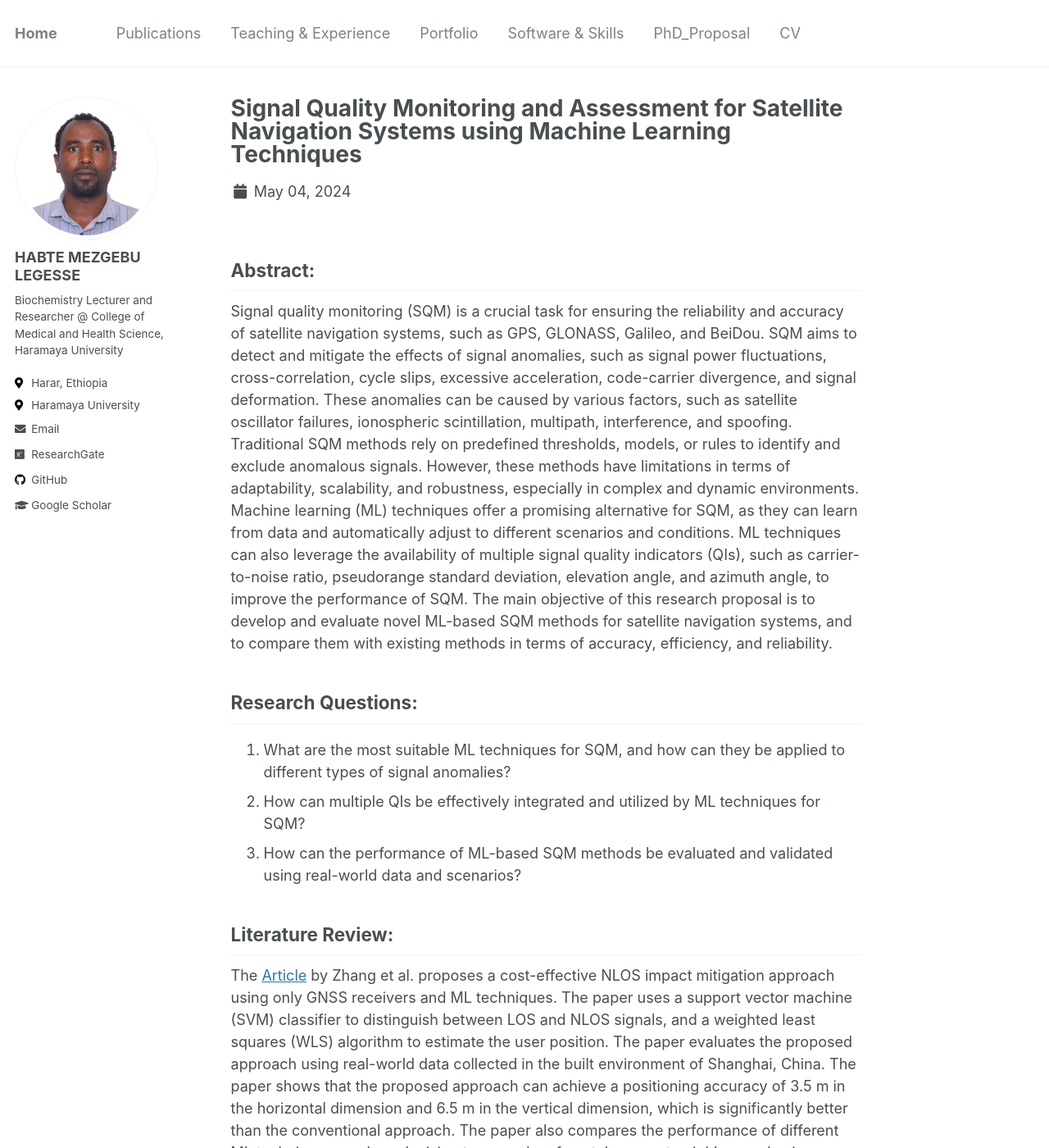
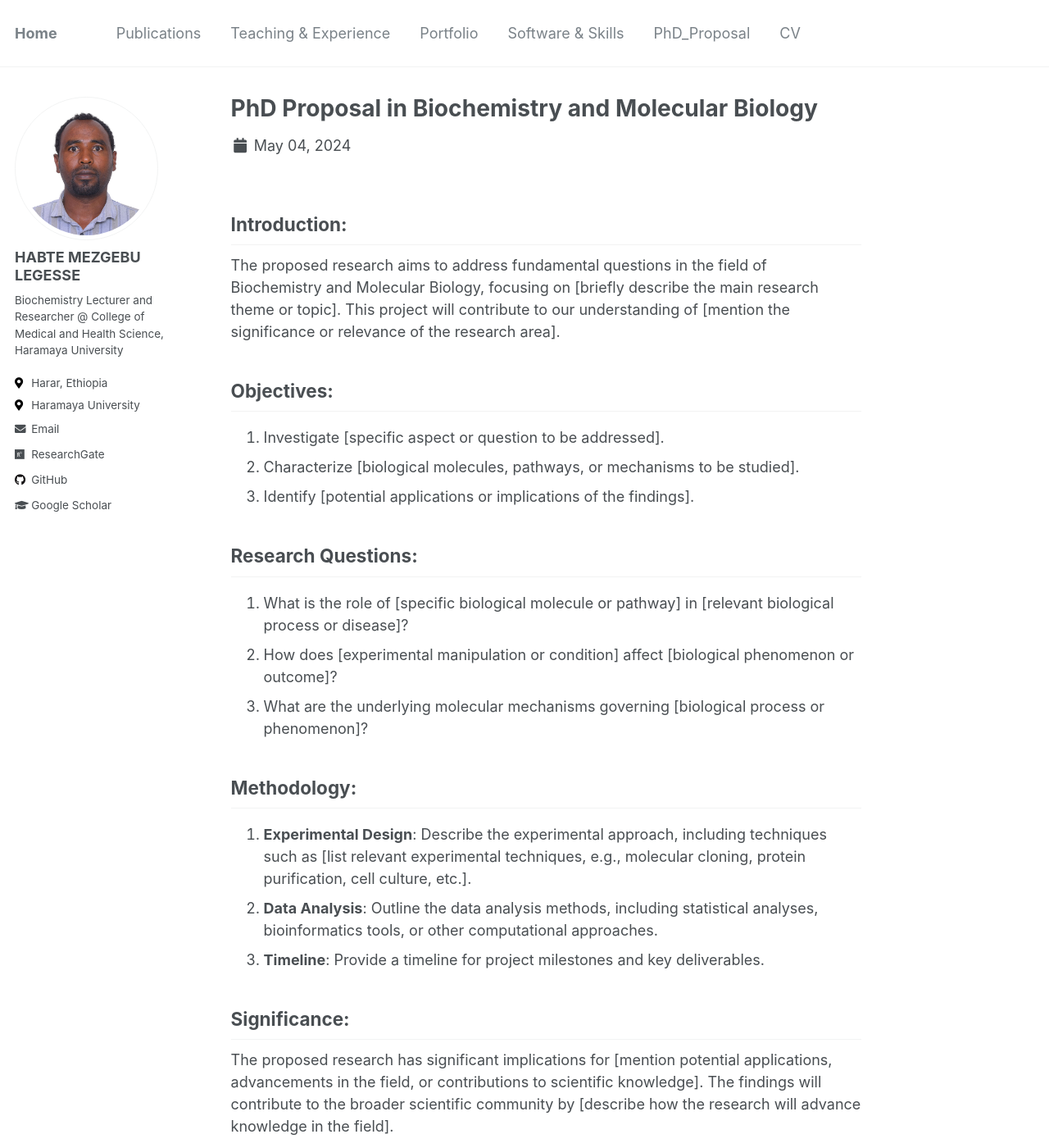
Before and after one commit to mezgebulegese/mezgebulegese.github.io, a Jekyll site: the page built from _PhD/PhDProposal01.md, in a window 1280 px wide and 1400 px high. Shown: the whole window at 82% size. Built offline with Jekyll 4.4.1, drawn with Linux system fonts in a browser that asks for light colours; some of the changed text lies outside the part shown.

Commit message:
Update PhDProposal01.md

```diff
--- a/_PhD/PhDProposal01.md
+++ b/_PhD/PhDProposal01.md
@@ -1,37 +1,47 @@
 ---
-title: "Signal Quality Monitoring and Assessment for Satellite Navigation Systems using Machine Learning Techniques"
+title: "PhD Proposal in Biochemistry and Molecular Biology"
 collection: PhD
 permalink: /PhD/PhDProposal01
-excerpt: 'This is a reseach proposal in accordance with my application to join **The Aerospace Information Research Institute, Chinese Academy of Science**'
+excerpt: "A proposal for a PhD research project in Biochemistry and Molecular Biology."
+
 ---
 
-## Abstract:
+## Introduction:
 
- Signal quality monitoring (SQM) is a crucial task for ensuring the reliability and accuracy of satellite navigation systems, such as GPS, GLONASS, Galileo, and BeiDou. SQM aims to detect and mitigate the effects of signal anomalies, such as signal power fluctuations, cross-correlation, cycle slips, excessive acceleration, code-carrier divergence, and signal deformation. These anomalies can be caused by various factors, such as satellite oscillator failures, ionospheric scintillation, multipath, interference, and spoofing. Traditional SQM methods rely on predefined thresholds, models, or rules to identify and exclude anomalous signals. However, these methods have limitations in terms of adaptability, scalability, and robustness, especially in complex and dynamic environments. Machine learning (ML) techniques offer a promising alternative for SQM, as they can learn from data and automatically adjust to different scenarios and conditions. ML techniques can also leverage the availability of multiple signal quality indicators (QIs), such as carrier-to-noise ratio, pseudorange standard deviation, elevation angle, and azimuth angle, to improve the performance of SQM. The main objective of this research proposal is to develop and evaluate novel ML-based SQM methods for satellite navigation systems, and to compare them with existing methods in terms of accuracy, efficiency, and reliability.
+The proposed research aims to address fundamental questions in the field of Biochemistry and Molecular Biology, focusing on [briefly describe the main research theme or topic]. This project will contribute to our understanding of [mention the significance or relevance of the research area].
 
+## Objectives:
+
+1. Investigate [specific aspect or question to be addressed].
+2. Characterize [biological molecules, pathways, or mechanisms to be studied].
+3. Identify [potential applications or implications of the findings].
 
 ## Research Questions:
 
-   1. What are the most suitable ML techniques for SQM, and how can they be applied to different types of signal anomalies?
-   2. How can multiple QIs be effectively integrated and utilized by ML techniques for SQM?
-   3. How can the performance of ML-based SQM methods be evaluated and validated using real-world data and scenarios?
-
-
-## Literature Review:
-
-The [Article](https://satellite-navigation.springeropen.com/articles/10.1186/s43020-023-00101-w) by Zhang et al. proposes a cost-effective NLOS impact mitigation approach using only GNSS receivers and ML techniques. The paper uses a support vector machine (SVM) classifier to distinguish between LOS and NLOS signals, and a weighted least squares (WLS) algorithm to estimate the user position. The paper evaluates the proposed approach using real-world data collected in the built environment of Shanghai, China. The paper shows that the proposed approach can achieve a positioning accuracy of 3.5 m in the horizontal dimension and 6.5 m in the vertical dimension, which is significantly better than the conventional approach. The paper also compares the performance of different ML techniques, such as decision tree, random forest, k-nearest neighbor, and naive Bayes, and finds that SVM has the best performance for SQM. The paper contributes to the literature by providing a novel and effective solution for NLOS impact mitigation using only GNSS receivers and ML techniques, and by conducting a comprehensive and comparative experiment in the built environment.
-A[Book](https://ieeexplore.ieee.org/document/9305069) titled as GNSS Signal Quality Monitoring provides a comprehensive and authoritative reference on the topic of SQM. This book explains the importance, requirements, and current systems of SQM, and summarizes the SQM algorithms and methods for six parameters: signal power, cross-correlation, cycle slips, excessive acceleration, code-carrier divergence, and signal deformation. The book also provides examples and case studies of SQM applications in various domains, such as aviation, maritime, land, and space. The book contributes to the literature by providing a systematic and in-depth overview of the theory and practice of SQM, and by covering the latest developments and challenges in the field.
-
+1. What is the role of [specific biological molecule or pathway] in [relevant biological process or disease]?
+2. How does [experimental manipulation or condition] affect [biological phenomenon or outcome]?
+3. What are the underlying molecular mechanisms governing [biological process or phenomenon]?
 
 ## Methodology:
 
-  **1**. Collect an extensive datasets of GNSS signals from GNSS data centers, international GNSS service Providers, GNSS Recievers and other data sources.
-  **2**. Preprocess the collected data and perform an extensive analysis. Do an indepth study of existing SQM models and try to design a new model that can outperform the existing one.
-  **3**. Have done an indepth research in analysing the collected data, existing models and design a new model, perform an extensive feture engineering on the collected data to fit the designed model.
-  **4**. Model training and testing
-  **5**. Performance evaluations and Reworks.
+1. **Experimental Design**: Describe the experimental approach, including techniques such as [list relevant experimental techniques, e.g., molecular cloning, protein purification, cell culture, etc.].
+2. **Data Analysis**: Outline the data analysis methods, including statistical analyses, bioinformatics tools, or other computational approaches.
+3. **Timeline**: Provide a timeline for project milestones and key deliverables.
+
+## Significance:
+
+The proposed research has significant implications for [mention potential applications, advancements in the field, or contributions to scientific knowledge]. The findings will contribute to the broader scientific community by [describe how the research will advance knowledge in the field].
 
 ## Expected Outcomes:
-  1.  Developing novel and effective ML-based SQM methods for satellite navigation systems, and  demonstrating their advantages over existing methods.
-  2.  Enhancing the reliability and accuracy of satellite navigation systems, and improving the user experience and satisfaction.
-  3.  Providing valuable insights and recommendations for future research and development in SQM and ML techniques.
+
+1. Publication of research findings in peer-reviewed journals.
+2. Presentation of results at national and international conferences.
+3. Contribution to the development of novel therapeutic strategies or biotechnological applications.
+
+## Conclusion:
+
+The proposed PhD research project in Biochemistry and Molecular Biology offers an exciting opportunity to explore [mention the unique aspects or innovations of the research]. By addressing key research questions and employing state-of-the-art techniques, this project aims to make significant contributions to the field and advance our understanding of [mention the broader impact or relevance of the research area].
+
+---
+
+For inquiries or further information, please contact [Your Name] at [Your Email Address].
```
